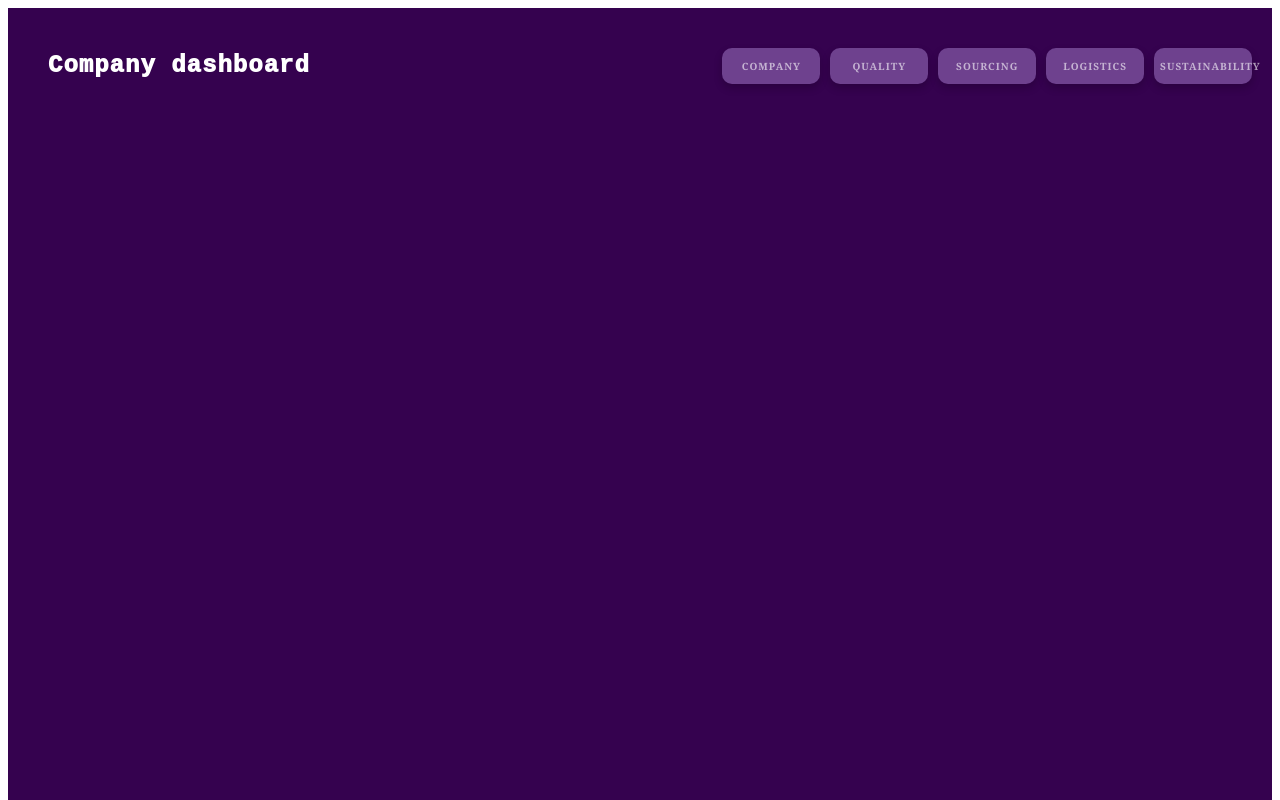
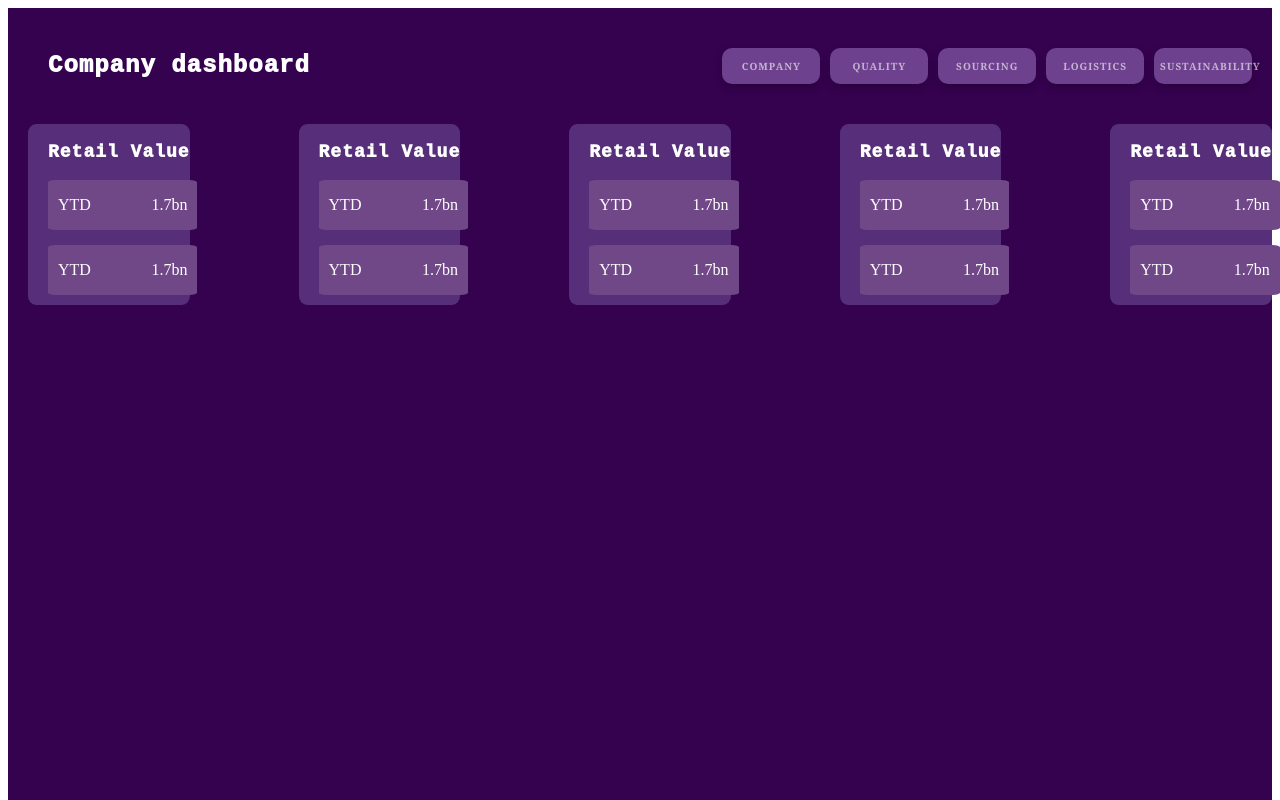
Before and after one commit to Evgeninio/CompanyDashboard, a Vue app: page / in a window 1280 px wide. Shown: the top 800 px of the page. Built offline with nearby package versions, Linux system fonts and the light colour scheme.

Commit message:
Add second block

```diff
--- a/src/App.vue
+++ b/src/App.vue
@@ -1,13 +1,15 @@
 <script>
   import  Header  from "./components/Header.vue"
+  import StatsList from "./components/StatsList.vue";
   export default {
-    components: { Header },
+    components: { Header, StatsList }
   }
 </script>
 
 <template>
   <main className="main-page">
     <Header />
+    <StatsList />
   </main>
 </template>
 
--- a/src/components/Stat.vue
+++ b/src/components/Stat.vue
@@ -7,21 +7,46 @@
             type: String,
             required: true
         }
-       }
+       },
+       components: { Text },
     }
 </script>
 
 <template>
-    <div>
-        <p>
+    <div className="stat">
+        <p class="stat-title">
             {{ content }}
         </p>
-        <div>
+        <div className="stat-value">
+            <Text :value="{text: 'YTD', number: '1.7bn'}"/>
             <Text :value="{text: 'YTD', number: '1.7bn'}"/>
         </div>
     </div>
 </template>
 
 <style>
+    .stat {
+        display: flex;
+        flex-direction: column;
+        background-color: rgb(87, 46, 122);
+        min-width: 13%;
+        border-radius: 5%;
 
+    }
+    .stat-title {
+        color: white;
+        padding-left: 20px;
+        letter-spacing: 1px;
+        font-weight: 1000;
+        font-family: 'Courier New', Courier, monospace;
+        font-size: large;
+    }
+    .stat-value {
+        padding-left: 20px;
+        display: flex;
+        flex-direction: column;
+        gap: 5px;
+        align-self: self-start;
+        width: 100%;
+    }
 </style>
--- a/src/components/StatsList.vue
+++ b/src/components/StatsList.vue
@@ -1,13 +1,27 @@
 <script>
+    import Stat from './Stat.vue';
+
     export default {
-
+        components: { Stat },
     }
 </script>
 
 <template>
-
+    <div className="stats-list">
+        <Stat :content="'Retail Value'"/>
+        <Stat :content="'Retail Value'"/>
+        <Stat :content="'Retail Value'"/>
+        <Stat :content="'Retail Value'"/>
+        <Stat :content="'Retail Value'"/>
+    </div>
 </template>
 
 <style>
-
+    .stats-list {
+        display: flex;
+        gap: 50px;
+        border-radius: 5%;
+        margin-left: 20px;
+        justify-content: space-between;
+    }
 </style>
--- a/src/components/Text.vue
+++ b/src/components/Text.vue
@@ -24,11 +24,13 @@
     .text-container {
         display: flex;
         justify-content: space-between;
-        padding: 25px;
         align-items: center;
         width: 80%;
-        padding: 10px 10px 10px 10px;
+        margin-bottom: 10px;
+        padding-left: 10px;
+        padding-right: 10px;
         background-color: rgb(112, 72, 136);
         color: white;
+        border-radius: 5%;
     }
 </style>
```
